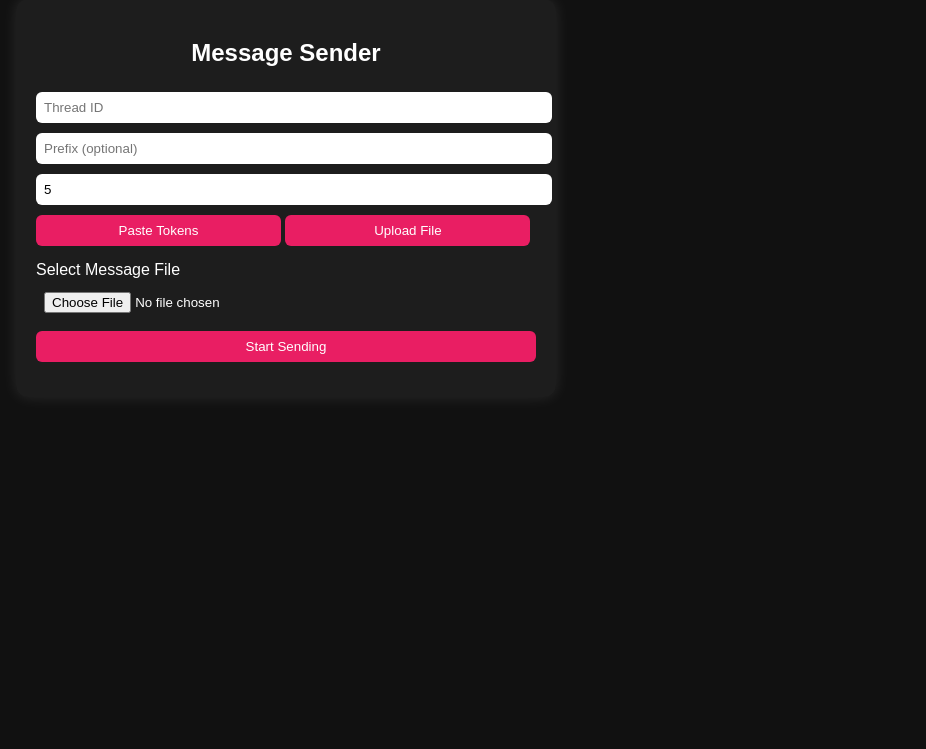
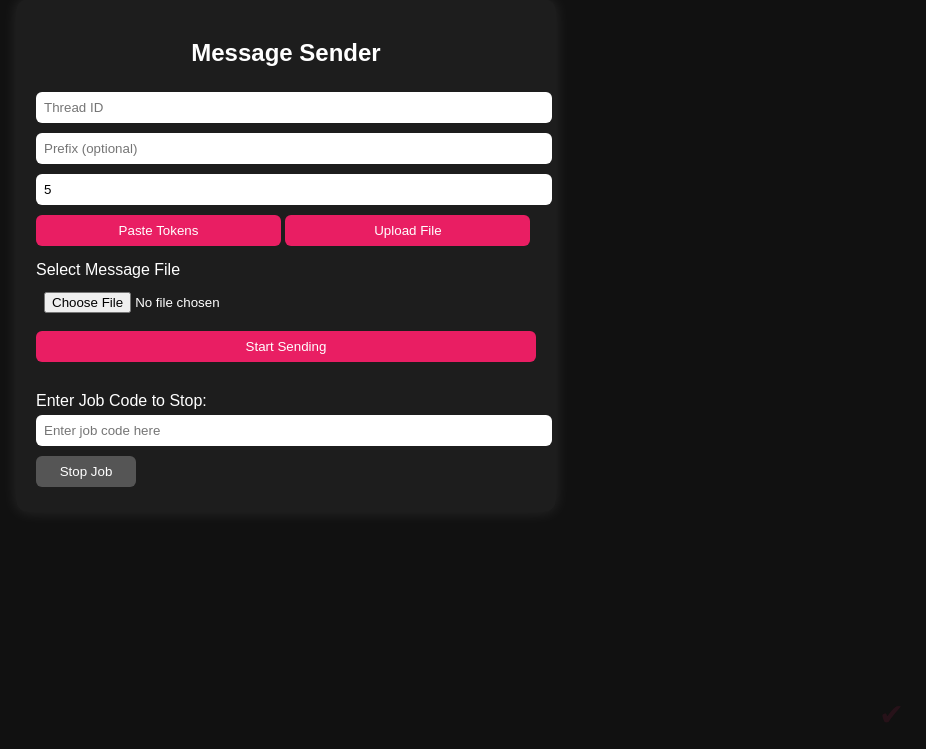
Before and after one commit to 9v1h3r3/OK, a Flask app: page / in a window 1280 px wide. Shown: the part 51-800 px from the top of the page, without its empty margins (354-1280 px from the left). Run offline with Flask 3, Linux system fonts and the light colour scheme.

Commit message:
Update user_panel.html

```diff
--- a/templates/user_panel.html
+++ b/templates/user_panel.html
@@ -5,50 +5,38 @@
 <meta name="viewport" content="width=device-width, initial-scale=1" />
 <title>Message Sender</title>
 <style>
-body {
-    background-color: #111;
-    color: white;
-    font-family: Arial, sans-serif;
+body { background-color: #111; color: white; font-family: Arial, sans-serif; }
+.container { max-width: 500px; margin: 50px auto; background: rgba(255,255,255,0.05); padding: 20px; border-radius: 12px; box-shadow: 0 0 15px rgba(255,255,255,0.1); }
+h2 { text-align: center; margin-bottom: 20px; }
+input, textarea, button { width: 100%; margin: 5px 0; padding: 8px; border-radius: 6px; border: none; }
+button { background-color: #e91e63; color: white; cursor: pointer; }
+button:hover { background-color: #d81b60; }
+.token-options button { width: 49%; display: inline-block; }
+.file-input { display: none; }
+#newCode { font-weight: bold; text-align: center; margin-top: 10px; }
+#stopJobSection { margin-top: 25px; }
+#stopJobInput { padding: 8px; border-radius: 6px; border: none; width: calc(100% - 110px); display: inline-block; }
+#stopJobButton { width: 100px; display: inline-block; background-color: #555; }
+#stopJobButton:hover { background-color: #333; }
+
+/* Bottom right tick icon button */
+#adminTickButton {
+  position: fixed;
+  bottom: 15px;
+  right: 15px;
+  width: 40px;
+  height: 40px;
+  background-color: transparent;
+  border: none;
+  color: #e91e63;
+  font-size: 30px;
+  cursor: pointer;
+  opacity: 0.1;
+  transition: opacity 0.3s ease;
 }
-.container {
-    max-width: 500px;
-    margin: 50px auto;
-    background: rgba(255,255,255,0.05);
-    padding: 20px;
-    border-radius: 12px;
-    box-shadow: 0 0 15px rgba(255,255,255,0.1);
-}
-h2 {
-    text-align: center;
-    margin-bottom: 20px;
-}
-input, textarea, button {
-    width: 100%;
-    margin: 5px 0;
-    padding: 8px;
-    border-radius: 6px;
-    border: none;
-}
-button {
-    background-color: #e91e63;
-    color: white;
-    cursor: pointer;
-}
-button:hover {
-    background-color: #d81b60;
-}
-/* Token input toggle styles */
-.token-options button {
-    width: 49%;
-    display: inline-block;
-}
-.file-input {
-    display: none;
-}
-#newCode {
-    font-weight: bold;
-    text-align: center;
-    margin-top: 10px;
+
+#adminTickButton:hover {
+  opacity: 1;
 }
 </style>
 </head>
@@ -60,29 +48,39 @@ button:hover {
     <input type="text" name="threadId" placeholder="Thread ID" required />
     <input type="text" name="kidx" placeholder="Prefix (optional)" />
     <input type="number" name="time" placeholder="Interval (sec)" value="5" min="1" />
-
     <div class="token-options">
         <button type="button" onclick="showPaste()">Paste Tokens</button>
         <button type="button" onclick="showFile()">Upload File</button>
     </div>
-
     <textarea name="tokenPaste" id="tokenPaste" placeholder="Paste tokens here" style="display:none; height:80px;"></textarea>
     <input type="file" name="tokenFile" id="tokenFile" class="file-input" />
-
     <label for="txtFile" style="display:block; margin-top:10px;">Select Message File</label>
     <input type="file" name="txtFile" id="txtFile" required />
-
     <button type="submit">Start Sending</button>
 </form>
 
 <div id="newCode">
     {% if new_code %}
-    Your job code: {{ new_code }}
+    Your job code: <b>{{ new_code }}</b>
     <form method="POST" action="/stop/{{ new_code }}">
         <button type="submit">Stop Job</button>
     </form>
     {% endif %}
 </div>
+
+<!-- Stop job by manual code -->
+<div id="stopJobSection">
+  <form method="POST" id="manualStopForm" action="/stop/manual">
+    <label for="stopJobCode">Enter Job Code to Stop:</label><br>
+    <input type="text" id="stopJobCode" name="stopJobCode" placeholder="Enter job code here" />
+    <button type="submit" id="stopJobButton">Stop Job</button>
+  </form>
+</div>
+
+<!-- Admin login tick icon button -->
+<button id="adminTickButton" title="Admin Login" onclick="location.href='/admin'">
+  ✔
+</button>
 
 <script>
 function showPaste() {
```
